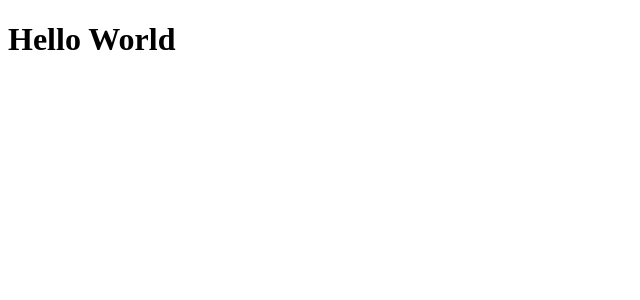
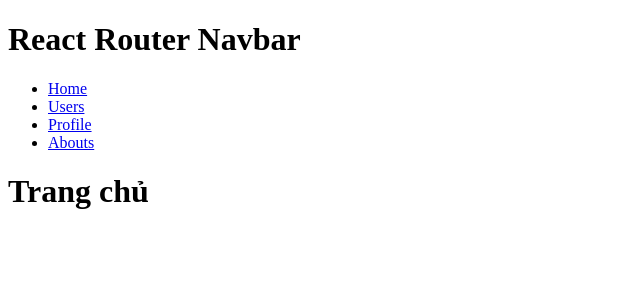
Before and after one commit to duongdinhnguyen/ReactJS_First, a React (Create React App) app: page / in a window 1280 px wide. Shown: the top 300 px of the page, without its empty margins (0-640 px from the left). Built offline with nearby package versions, Linux system fonts and the light colour scheme.

Commit message:
react route v6

```diff
--- a/package.json
+++ b/package.json
@@ -8,6 +8,7 @@
     "@testing-library/user-event": "^13.5.0",
     "react": "^18.2.0",
     "react-dom": "^18.2.0",
+    "react-router-dom": "^6.4.4",
     "react-scripts": "5.0.1",
     "web-vitals": "^2.1.4"
   },
--- a/src/App.js
+++ b/src/App.js
@@ -1,8 +1,34 @@
 import React, {useState} from "react";
+import {Link, Routes, Route} from 'react-router-dom'
+import { Home, User, Abouts, Profile } from "./pages";
 
 function App() {
   return (
-    <h1>Hello World</h1>
+    <div>
+      <h1>React Router Navbar</h1>
+      <div>
+        <ul>
+          <li>
+            <Link to='/'>Home</Link>
+          </li>
+          <li>
+            <Link to='/users'>Users</Link>
+          </li>
+          <li>
+            <Link to='/profile'>Profile</Link>
+          </li>
+          <li>
+            <Link to='/abouts'>Abouts</Link>
+          </li>
+        </ul>
+      </div>
+      <Routes>
+        <Route path="/" element={<Home/>}/>
+        <Route path="/users" element={<User/>}/>
+        <Route path="/profile" element={<Profile/>}/>
+        <Route path="/abouts" element={<Abouts/>}/>
+      </Routes>
+    </div>
   );
 }
 
--- a/src/index.js
+++ b/src/index.js
@@ -1,11 +1,14 @@
 import React, { useState } from 'react';
 import ReactDOM from 'react-dom/client';
+import {BrowserRouter} from 'react-router-dom'
 import reportWebVitals from './reportWebVitals';
 import App from './App';
 
 const root = ReactDOM.createRoot(document.getElementById('root'));
 root.render(
-    <App></App>
+    <BrowserRouter>
+        <App></App>
+    </BrowserRouter>
 );
 
 reportWebVitals();
--- /dev/null
+++ b/src/pages/Abouts.js
@@ -0,0 +1,7 @@
+const Abouts = () => {
+    return (
+        <h1>Giới thiệu</h1>
+    )
+}
+
+export default Abouts
--- /dev/null
+++ b/src/pages/Home.js
@@ -0,0 +1,7 @@
+const Home = () => {
+    return (
+        <h1>Trang chủ</h1>
+    )
+}
+
+export default Home
--- /dev/null
+++ b/src/pages/Profile.js
@@ -0,0 +1,7 @@
+const Profile = () => {
+    return (
+        <h1>Thông tin cá nhân</h1>
+    )
+}
+
+export default Profile
--- /dev/null
+++ b/src/pages/User.js
@@ -0,0 +1,7 @@
+const User = () => {
+    return (
+        <h1>Người dùng</h1>
+    )
+}
+
+export default User
--- /dev/null
+++ b/src/pages/index.js
@@ -0,0 +1,4 @@
+export {default as Home} from "./Home"
+export {default as Abouts} from "./Abouts"
+export {default as Profile} from "./Profile"
+export {default as User} from "./User"
```
Also changed, not shown: 1 other file (tests, documents, lock files or other folders).
